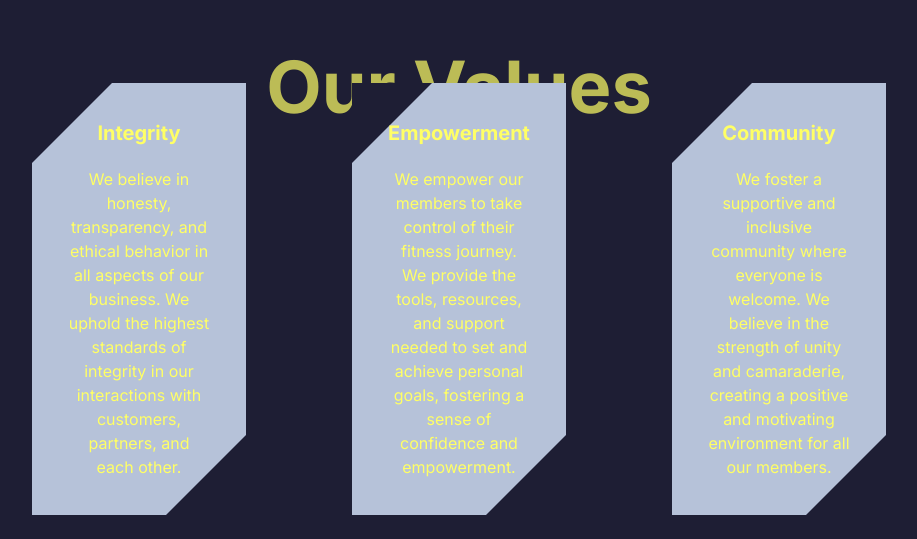
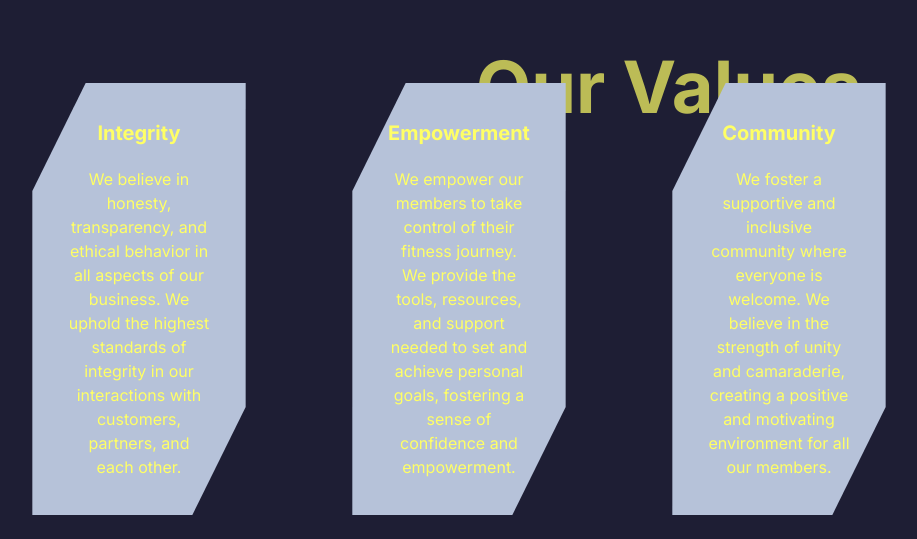
Before and after one commit to JoseJ55/fitness-website, a Next.js app: page / in a window 1280 px wide. Shown: the part 1661-2200 px from the top of the page, without its empty margins (181-1098 px from the left). Built offline with nearby package versions, Linux system fonts and the light colour scheme.

Commit message:
added animations to values section

```diff
--- a/app/globals.css
+++ b/app/globals.css
@@ -30,4 +30,7 @@ body {
   .text-balance {
     text-wrap: balance;
   }
+  .clip-top-triangle {
+    clip-path: polygon(25% 0%, 100% 0%, 100% 75%, 75% 100%, 0% 100%, 0% 25%);
+  }
 }
--- a/components/Home/Values.tsx
+++ b/components/Home/Values.tsx
@@ -1,14 +1,44 @@
- interface value {
+"use client";
+
+import { useState, useEffect, useRef } from "react";
+
+interface value {
+    id: number,
     title: string,
     desc: string,
  };
 
 const ValueCard = ({ item }: { item: value }) => {
-    const { title, desc } = item;
+    const { id, title, desc } = item;
+
+    const cardRef = useRef<HTMLInputElement>(null);
+
+    const [show, setShow] = useState(false);
+
+    useEffect(() => {
+        const observer = new IntersectionObserver(([entry]) =>{
+                if (entry.isIntersecting) {
+                    setTimeout(() => {
+                        setShow(true);
+                    }, id * 500);
+                } else {
+                    setShow(false);
+                }
+            }
+        );
+
+        if (cardRef.current) {
+            observer.observe(cardRef.current);
+        }
+        return () => {
+          observer.disconnect();
+        };
+    }, [cardRef]);
 
     return (
         <div
-            className='
+            ref={cardRef}
+            className={`
                 w-1/4
                 bg-custom-accent
                 flex
@@ -19,36 +49,13 @@ const ValueCard = ({ item }: { item: value }) => {
                 p-9
                 min-h-80
                 relative
-            '
+                clip-top-triangle
+                transition-all
+                duration-1000
+                ease-in-out
+                ${show ? 'translate-x-0 opacity-100' : 'translate-x-96 opacity-0'}
+            `}
         >
-            <div className='
-                bg-custom-background
-                absolute
-                top-0
-                left-0
-                border-t-transparent
-                border-l-transparent
-                border-r-custom-accent
-                border-b-custom-accent
-                border-t-[40px]
-                border-l-[40px]
-                border-r-[40px]
-                border-b-[40px]
-            '></div>
-            <div className='
-                bg-custom-background
-                absolute
-                bottom-0
-                right-0
-                border-t-custom-accent
-                border-l-custom-accent
-                border-r-transparent
-                border-b-transparent
-                border-t-[40px]
-                border-l-[40px]
-                border-r-[40px]
-                border-b-[40px]
-            '></div>
             <p className='text-xl font-bold text-custom-main z-30'>{title}</p>
             <p className='text-base text-custom-main text-center z-30'>{desc}</p>
         </div>
@@ -56,28 +63,83 @@ const ValueCard = ({ item }: { item: value }) => {
 };
 
 export default function Values() {
+    const valueTitleRef = useRef<HTMLInputElement>(null);
+    const viewableRef = useRef<boolean>(false);
+
     const values = [
         {
+            id: 1,
             title: 'Integrity',
             desc: 'We believe in honesty, transparency, and ethical behavior in all aspects of our business. We uphold the highest standards of integrity in our interactions with customers, partners, and each other.'
         },
         {
+            id: 2,
             title: 'Empowerment',
             desc: 'We empower our members to take control of their fitness journey. We provide the tools, resources, and support needed to set and achieve personal goals, fostering a sense of confidence and empowerment.'
         },
         {
+            id: 3,
             title: 'Community',
             desc: 'We foster a supportive and inclusive community where everyone is welcome. We believe in the strength of unity and camaraderie, creating a positive and motivating environment for all our members.'
         }
     ];
 
+    useEffect(() => {
+        const observer = new IntersectionObserver(([entry]) =>{
+                if (viewableRef.current) {
+                    viewableRef.current = true;
+                } else {
+                    viewableRef.current = false;
+                }
+            }
+        );
+
+        if (valueTitleRef.current) {
+            observer.observe(valueTitleRef.current);
+        }
+        return () => {
+          observer.disconnect();
+        };
+      }, [valueTitleRef]);
+
+    useEffect(() => {
+        const checkDistance = () => {
+            if (valueTitleRef.current) {
+                const rect = valueTitleRef.current.getBoundingClientRect();
+                const elementTop = rect.top;
+
+                const distanceFromTop = Math.max(0, elementTop);
+
+                // If the element has scrolled out of view, calculate the distance traveled
+                const viewportHeight = window.innerHeight;
+                const percentageTraveled = (distanceFromTop / viewportHeight) * 100;
+
+                if (percentageTraveled <= 100 && percentageTraveled >=0) {
+                    // console.log(`Element has traveled ${100 - percentageTraveled}% of the viewport height.`);
+                    // setInViewPercent(100 - percentageTraveled)
+                    valueTitleRef.current.style.left = `${100 - percentageTraveled}%`;
+                }
+          };
+        };
+
+        window.addEventListener('scroll', checkDistance);
+
+        return () => {
+            window.removeEventListener('scroll', checkDistance);
+        }
+    }, []);
+
     return (
-        <div className='flex justify-center items-center bg-custom-background w-full py-52 relative'>
+        <div className='flex justify-center items-center bg-custom-background w-full py-52 relative overflow-hidden'>
             <p
-                className='
+                ref={valueTitleRef}
+                className={`
+                    transition-all
+                    duration-200
+                    ease-in-out
                     absolute
                     top-1/4
-                    left-1/2
+                    left-0
                     -translate-y-1/2
                     -translate-x-1/2
                     text-7xl
@@ -85,7 +147,8 @@ export default function Values() {
                     text-custom-main
                     opacity-70
                     z-10
-                '
+                    w-fit
+                `}
             >
                 Our Values
             </p>
@@ -99,8 +162,8 @@ export default function Values() {
                     items-center
                 '
             >
-                {values.map((item, index) => (
-                    <ValueCard key={index} item={item} />
+                {values.map((item) => (
+                    <ValueCard key={item.id} item={item} />
                 ))}
             </div>
         </div>
```
